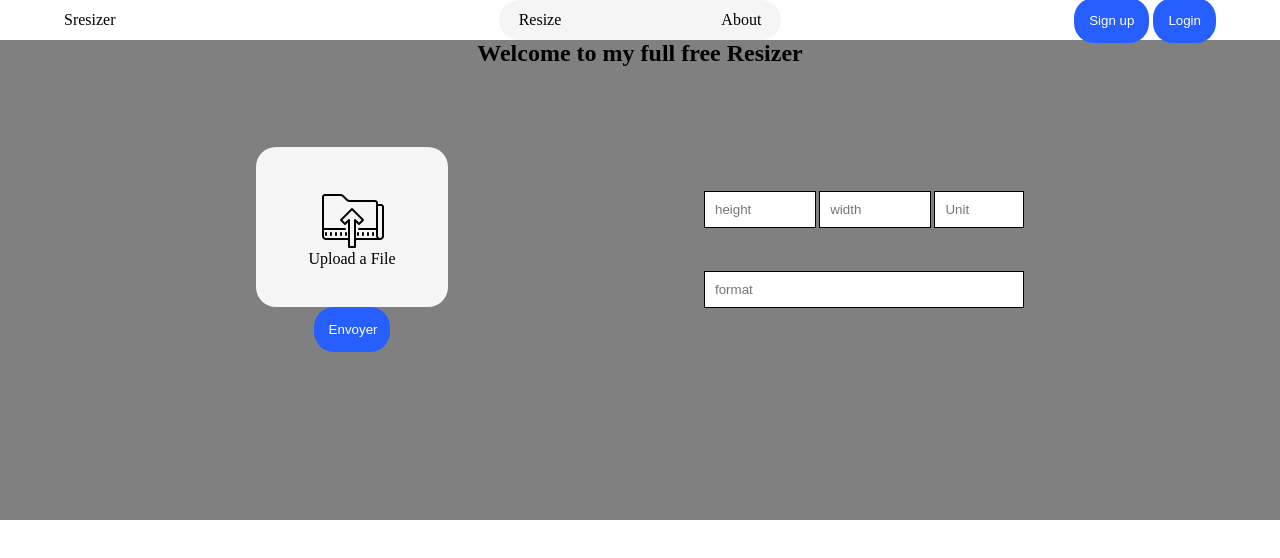
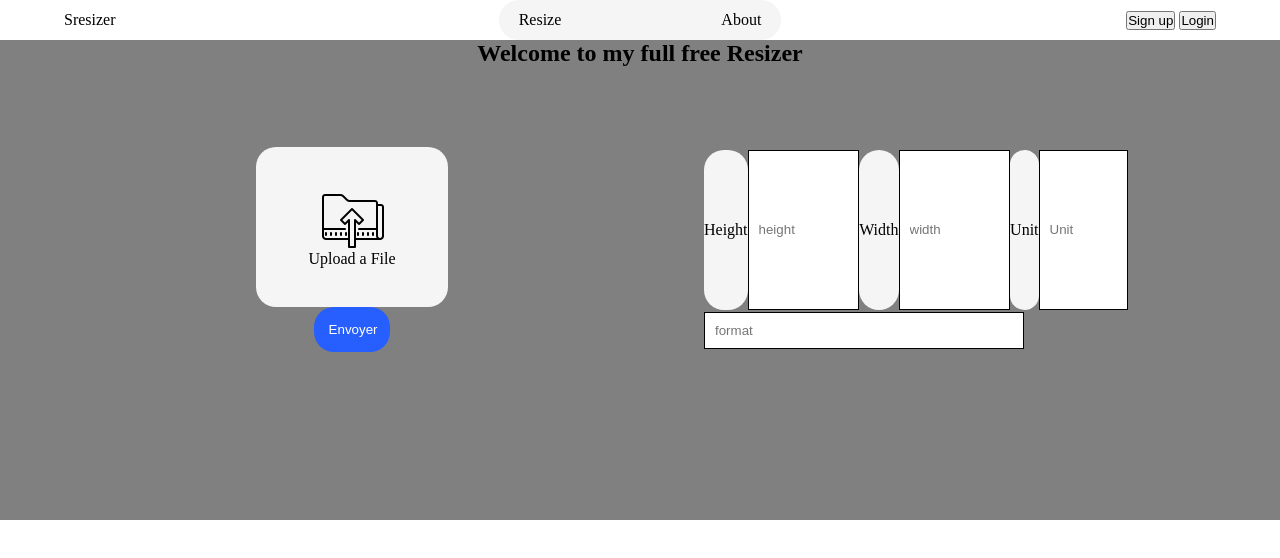
Before and after one commit to Sayfbenda/S-resize, a plain HTML site: page index.html in a window 1280 px wide. Shown: the top 558 px of the page. Drawn offline with Linux system fonts and the light colour scheme.

Commit message:
add form

```diff
--- a/index.html
+++ b/index.html
@@ -21,6 +21,7 @@
         </nav>
     </header>
     <main>
+        <form action="" method="post">
         <section class="firstsection">
             <h1>Welcome to my full free Resizer</h1>
             <div>
@@ -30,13 +31,16 @@
                         <input class="title" type="file" />
                         Upload a File
                     </label>
-                    <button>Envoyer</button>
+                    <input type="submit" name="" id="btn" value="Envoyer">
                 </article>
                 <article class="secondarticle">
                     <div>
-                        <input id="heightinput" type="text" placeholder="height">
-                        <input id="widthinput" type="text" placeholder="width">
-                        <input id="unittinput" type="search" placeholder="Unit">
+                        <label for="fheight">Height</label>
+                        <input name="fheight" id="heightinput" type="text" placeholder="height">
+                        <label for="fwidth">Width</label>
+                        <input name="fwidth" id="widthinput" type="text" placeholder="width">
+                        <label for="funit">Unit</label>
+                        <input name="funit" id="unittinput" type="search" placeholder="Unit">
                     </div>
                     <div class="articlediv">
                         <input id="searchinput" type="search" placeholder="format">
@@ -44,6 +48,7 @@
                 </article>
             </div>
         </section>
+        </form>
         <section>
 
         </section>
--- a/style.css
+++ b/style.css
@@ -31,7 +31,7 @@ header{
     background-color: gray;
     height: 60vh;
 }
-main > section > div{
+main > form > section > div{
     margin-top: 10vh;
     display: flex;
     justify-content: space-evenly;
@@ -39,7 +39,7 @@ main > section > div{
 h1{
     text-align: center;
 }
-button{
+#btn{
     color: white;
     background-color: #275efe;
     padding: 15px;
@@ -66,7 +66,7 @@ label{
 label:hover{
     cursor: pointer;
 }
-div > article > button{
+div > article > #btn{
     width: 6vw;
 }
 div > article{
@@ -94,7 +94,7 @@ article > div{
 .articlediv{
     width: 100%;
 }
-button{
+#btn{
     cursor: pointer;
 }
 main:nth-child(2){
```
